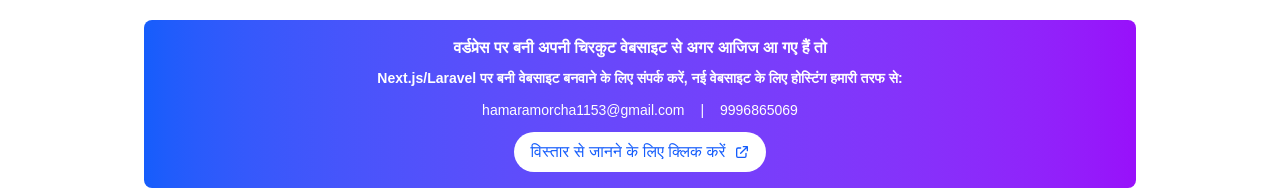
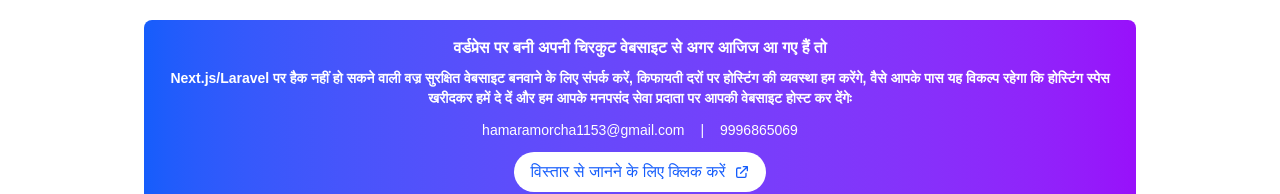
Before and after one commit to kp1153/hamaramorcha, a Next.js app: page / in a window 1280 px wide. Shown: the part 589-783 px from the top of the page. Built offline with nearby package versions, Linux system fonts and the light colour scheme; no server answers.

Commit message:
force deploy

```diff
--- a/components/Footer.js
+++ b/components/Footer.js
@@ -15,9 +15,7 @@ const Footer = () => {
           </h4>
           <p className="text-sm mb-3 text-white">
             <strong>
-              Next.js/Laravel पर बनी वेबसाइट बनवाने के लिए संपर्क करें, नई
-              वेबसाइट के लिए होस्टिंग हमारी तरफ से:
-            </strong>
+              Next.js/Laravel पर हैक नहीं हो सकने वाली वज्र सुरक्षित वेबसाइट बनवाने के लिए संपर्क करें, किफायती दरों पर होस्टिंग की व्यवस्था हम करेंगे, वैसे आपके पास यह विकल्प रहेगा कि होस्टिंग स्पेस खरीदकर हमें दे दें और हम आपके मनपसंद सेवा प्रदाता पर आपकी वेबसाइट होस्ट कर देंगेः            </strong>
           </p>
           <div className="flex flex-col sm:flex-row justify-center items-center gap-4 text-sm text-white mb-3">
             <div className="flex flex-col sm:flex-row items-center gap-2 sm:gap-4">
```
